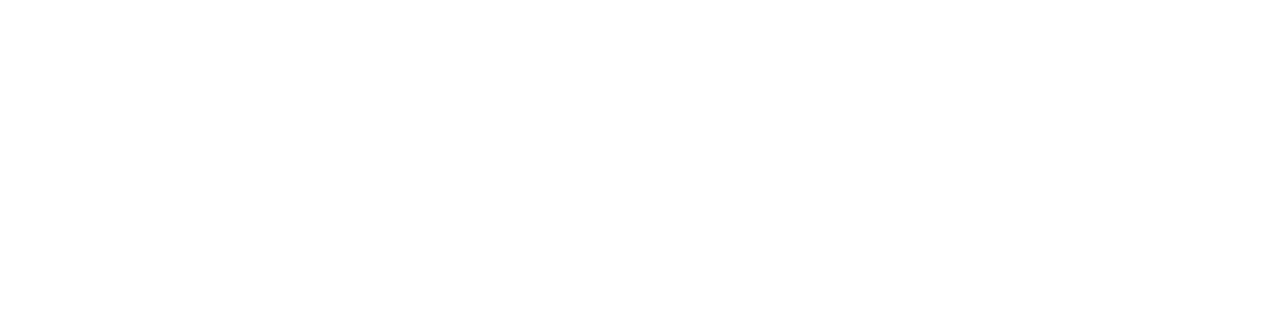
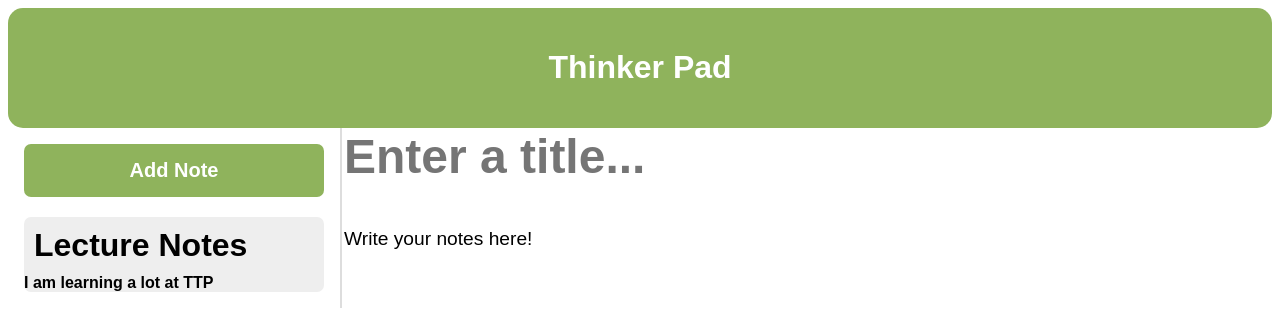
Before and after one commit to beanjvice/notetaker, a website: page index.html in a window 1280 px wide. Drawn offline with Linux system fonts and the light colour scheme.

Commit message:
initial notes html

```diff
--- a/index.html
+++ b/index.html
@@ -1,8 +1,27 @@
 <!DOCTYPE html>
 <html>
     <head><title>Notes App</title>
+        <link rel="stylesheet" href="./style.css">
     </head>
+
     <body>
+       <div id="upper"><header><h1>Thinker Pad</h1></header></div>
+    </body>
+    <div class="notes" id="app">
+        <div class="sidebar">
+            <button class="add" type="button">Add Note</button>
+            <div class="added_list">
+                <div class="list_item list_item--selected--selected">
+                    <div class="item_title">Lecture Notes</div>
+                    <div class="item_">I am learning a lot at TTP</div>
+                </div>
+            </div>
+        </div>
+        <div class="notes_preview">
+            <input class="notes_title" type="text" placeholder="Enter a title...">
+            <textarea class="notes_body">Write your notes here!</textarea>
 
-    </body>
+        </div>
+    </div>
+
 </html>
--- a/style.css
+++ b/style.css
@@ -0,0 +1,98 @@
+#upper {
+    background-color: rgb(143, 179, 92);
+    margin: 0;
+    height: 100px;
+    border-radius: 15px;
+    color: white;
+    text-align: center;
+    font-family: sans-serif;
+    padding-top: 20px;
+}
+
+.notes {
+    display: flex;
+    height: 100%;
+}
+
+.notes * {
+    font-family: sans-serif;
+}
+
+.sidebar {
+    border-right: 2px solid #dddddd;
+    flex-shrink: 0;
+    overflow-y: auto;
+    padding: 1em;
+    width: 300px;
+}
+
+.add {
+    background: rgb(143, 179, 92);
+    border: none;
+    border-radius: 7px;
+    color: #ffffff;
+    cursor: pointer;
+    font-size: 1.25em;
+    font-weight: bold;
+    margin-bottom: 1em;
+    padding: 0.75em 0;
+    width: 100%;
+}
+
+.add:hover {
+    background:  rgb(113, 148, 63);
+}
+
+.list_item {
+    cursor: pointer;
+}
+
+.list_item--selected--selected {
+    background: #eeeeee;
+    border-radius: 7px;
+    font-weight: bold;
+}
+
+.item_title {
+    padding: 10px;
+}
+
+.item_title {
+    font-size: 1.2em;
+}
+
+.item_body {
+    padding: 0 10px;
+}
+
+.item_title {
+    font-size: 2em;
+    font-weight: bold;
+}
+
+.notes__preview {
+    display: flex;
+    flex-direction: column;
+    padding: 2em 3em;
+    flex-grow: 1;
+}
+
+.notes_title,
+.notes_body {
+    border: none;
+    outline: none;
+    width: 100%;
+}
+
+.notes_title {
+    font-size: 3em;
+    font-weight: bold;
+}
+
+.notes_body {
+    flex-grow: 1;
+    font-size: 1.2em;
+    line-height: 1.5;
+    margin-top: 2em;
+    resize: none;
+}
```
